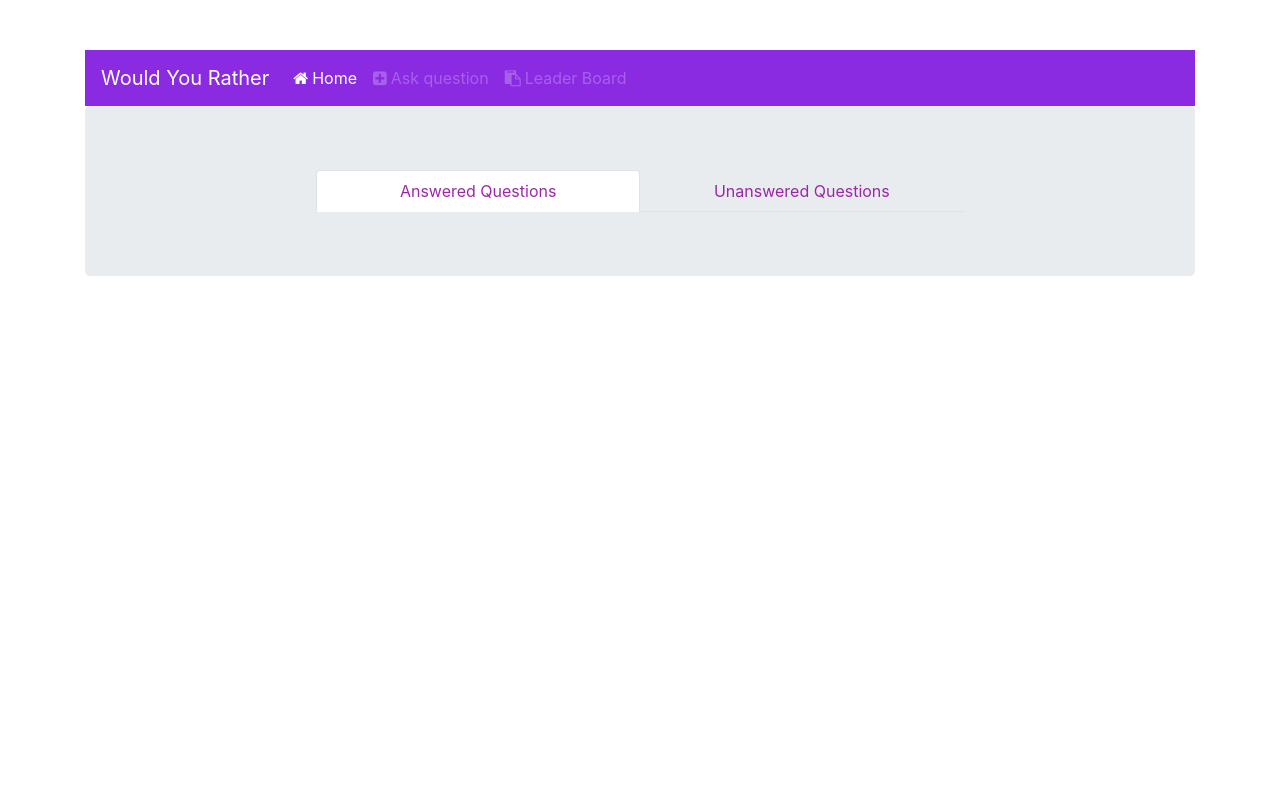
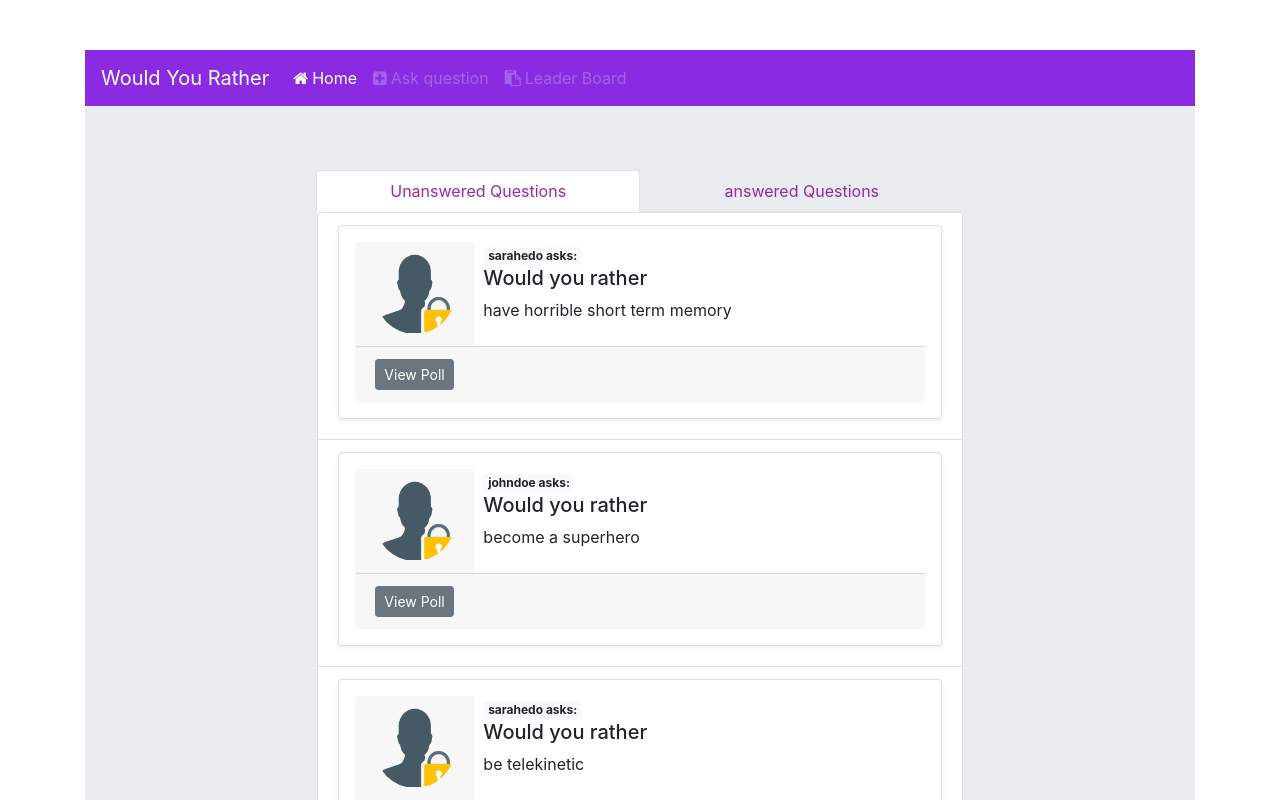
Before and after one commit to nfaycel/Would-You-Rather, a React (Create React App) app: page /Login in a window 1280 px wide. Both pictures are taken after a click on the button "Login". Shown: the top 800 px of the page. Built offline with nearby package versions, Linux system fonts and the light colour scheme.

Commit message:
fix questions ui order

```diff
--- a/src/components/Home.js
+++ b/src/components/Home.js
@@ -13,9 +13,9 @@ class Question extends Component {
     const question = this.props;
     return (
       <div
-        className="card flex-row flex-wrap text-left"
-        style={{ width: "100%" }}
-      >
+        className="card flex-row flex-wrap text-left shadow-sm p-3 mb-2 bg-white rounded"
+        //shadow-sm p-3 mb-2 bg-white rounded
+        style={{ width: "100%" }}>
         <div className="card-header border-0">
           <Avatar color={"#C28EFC"} src={login} size="80" round={true} />
         </div>
@@ -42,13 +42,13 @@ class QuestionList extends Component {
     return (
       <ListGroup style={{ width: "100%" }}>
         {console.log("filter = :", this.props.filter)}
-        {this.props.filter === "answered"
+        {this.props.filter === "unanswered"
           ? questionsList
               .filter(
                 (question) =>
-                  question.optionOne.votes.indexOf(this.props.authedUser) >
-                    -1 ||
-                  question.optionTwo.votes.indexOf(this.props.authedUser) > -1
+                  question.optionOne.votes.indexOf(this.props.authedUser) <=-1 &&
+                  question.optionTwo.votes.indexOf(this.props.authedUser) <= -1
+
               )
               .map((question) => (
                 <ListGroup.Item key={question.id}>
@@ -58,9 +58,8 @@ class QuestionList extends Component {
           : questionsList
               .filter(
                 (question) =>
-                  question.optionOne.votes.indexOf(this.props.authedUser) <=
-                    -1 &&
-                  question.optionTwo.votes.indexOf(this.props.authedUser) <= -1
+                  question.optionOne.votes.indexOf(this.props.authedUser) > -1 ||
+                  question.optionTwo.votes.indexOf(this.props.authedUser) > -1
               )
               .map((question) => (
                 <ListGroup.Item key={question.id}>
@@ -81,7 +80,7 @@ class Home extends Component {
     super(props);
 
     this.state = {
-      filter: "answered",
+      filter: "unanswered",
     };
   }
 
@@ -106,17 +105,17 @@ class Home extends Component {
           <Nav
             justify
             variant="tabs"
-            defaultActiveKey="answered"
+            defaultActiveKey="unanswered"
             onSelect={(e) => this.toggleFilter(e)}
           >
             <Nav.Item>
-              <Nav.Link eventKey="answered" style={{ color: "#9615a5ed" }}>
-                Answered Questions
+              <Nav.Link eventKey="unanswered" style={{ color: "#9615a5ed" }}>
+                Unanswered Questions
               </Nav.Link>
             </Nav.Item>
             <Nav.Item>
-              <Nav.Link eventKey="unanswered" style={{ color: "#9615a5ed" }}>
-                Unanswered Questions
+              <Nav.Link eventKey="answered" style={{ color: "#9615a5ed" }}>
+                answered Questions
               </Nav.Link>
             </Nav.Item>
           </Nav>
--- a/src/components/Question.js
+++ b/src/components/Question.js
@@ -1,6 +1,10 @@
 import React, { Component } from 'react'
 import { connect } from 'react-redux'
 import { Redirect } from 'react-router-dom'
+import { Container,Col,Row, Card } from 'react-bootstrap'
+import { CardTitle } from 'react-bootstrap/Card'
+import login from "../shared/img/login.png";
+import Avatar from 'react-avatar';
 
 class Question extends Component {
 
@@ -14,7 +18,28 @@ class Question extends Component {
             <div>
                 {!(poll.optionOne.votes.includes(this.props.authedUser))&&
                     !(poll.optionTwo.votes.includes(this.props.authedUser))
-                ? (<p>select this</p>)
+                ? ( <div className="container py-3">
+                <div className="card">
+                    <div className='card-header'>Would you rather </div>
+                  <div className="row mr-5">
+                    <div className="col-md-2 d-flex justify-content-md-center align-items-center ">
+
+                        <Avatar color={"#C28EFC"} src={login} size="90" round={true}/>
+
+                      </div>
+                      <div className="col-md-10 px-3" style={{borderLeft: "solid",borderColor:"#FEFBDF", margin: "3px 0 3px 0"}}>
+                        <div className="card-block px-3">
+                          <h4 className="card-title">Lorem ipsum dolor sit amet</h4>
+                          <p className="card-text">Consectetur s nisi ut aliquip ex ea commodo consequat. </p>
+                          <p className="card-text">Duis aute irure ficia deserunt mollit anim id est laborum.</p>
+                          <a href="#" className="btn btn-primary">Read More</a>
+                        </div>
+                      </div>
+
+                    </div>
+                  </div>
+                </div>
+              )
                 : <ul>
                     <li>poll author: {poll.author}</li>
                     <li>poll id: {poll.id}</li>
```
Also changed, not shown: src/App.css (line endings or trailing spaces).
